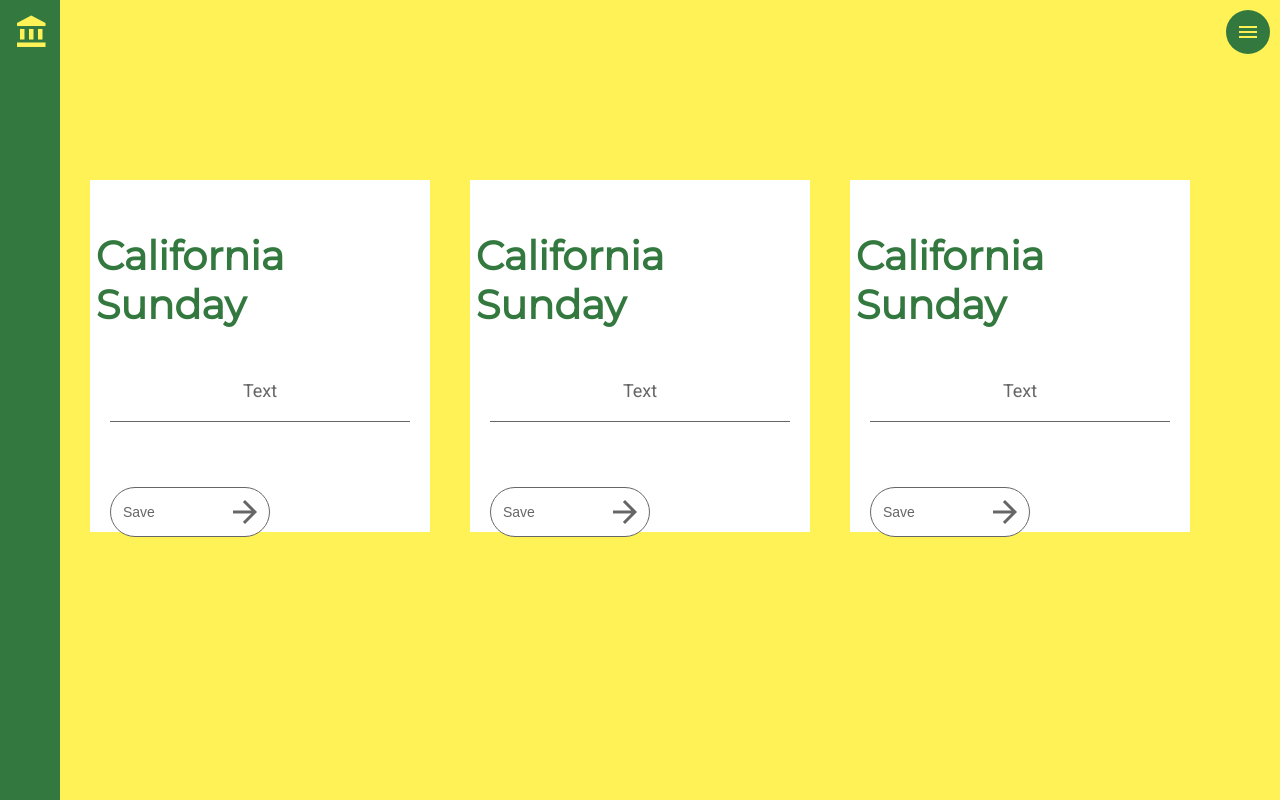
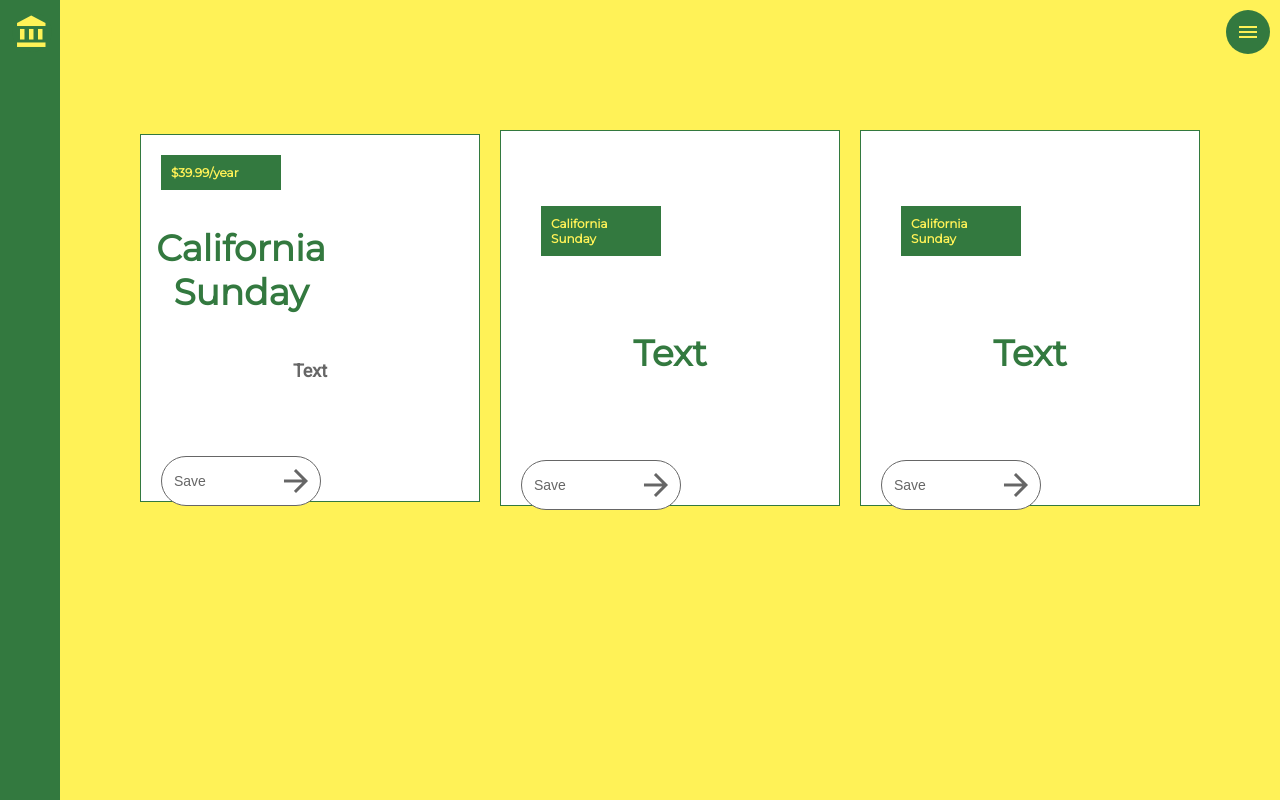
Before and after one commit to ribaorsi/Magazines, a plain HTML site: page index.html in a window 1280 px wide. Drawn offline with Linux system fonts and the light colour scheme.

Commit message:
card sizes and positions fixed

```diff
--- a/index.html
+++ b/index.html
@@ -25,11 +25,12 @@
 
         <section class="container">
             <article class="card">
+                <div class="sub">$39.99/year</div>
                 <div class="textcontainer">
-                    <div class="sub">California Sunday</div>
+                    <div class="title">California Sunday</div>
                 </div>
 
-                <div class="title">Text</div
+                <div class="text">Text</div
                 ><button>Save<i class="material-icons md-36">arrow_forward</i></button>
 
             </article>
--- a/style.css
+++ b/style.css
@@ -101,6 +101,7 @@ body {
     flex-wrap: wrap;
 
     margin:auto;
+    margin-left: 60px;
     padding: 80px 60px;
 
     align-items: center;
@@ -114,11 +115,12 @@ body {
 .card {
     flex-basis: auto;
 
-    margin: 100px 20px;
+    margin: 50px 10px;
     padding: 20px 20px 60px;
     width: 340px;
 
     background-color: #fff;
+    border: solid 1px #33793f;
 
 }
 
@@ -134,18 +136,29 @@ body {
 }
 
 .sub {
-    flex-basis: auto;
+
+    top: -20px;
+    right: -20px;
+
+    justify-content: center;
+    align-items: center;
+
+    padding: 10px;
+
+    width: 120px;
 
     font-family: 'Montserrat', sans-serif;
-    font-size: 40px;
+    font-size: 12px;
     font-weight: 800;
-    color:#33793f;
+    color:#fff257;
+    background-color: #33793f;
 }
 
 .title {
 
+    flex-basis: auto;
     padding: 20px 0;
-    color: #666;
+    color: #33793f;
 
     width: auto;
     min-height: 62px;
@@ -153,11 +166,10 @@ body {
     text-align: center;
 
 
-    font-family: 'Roboto';
-    font-size: 18px;
-    font-weight: 400;
+    font-family: 'Montserrat';
+    font-size: 36px;
+    font-weight: 800;
 
-    border-bottom: 1px solid #666;
 }
 
 .text {
```
